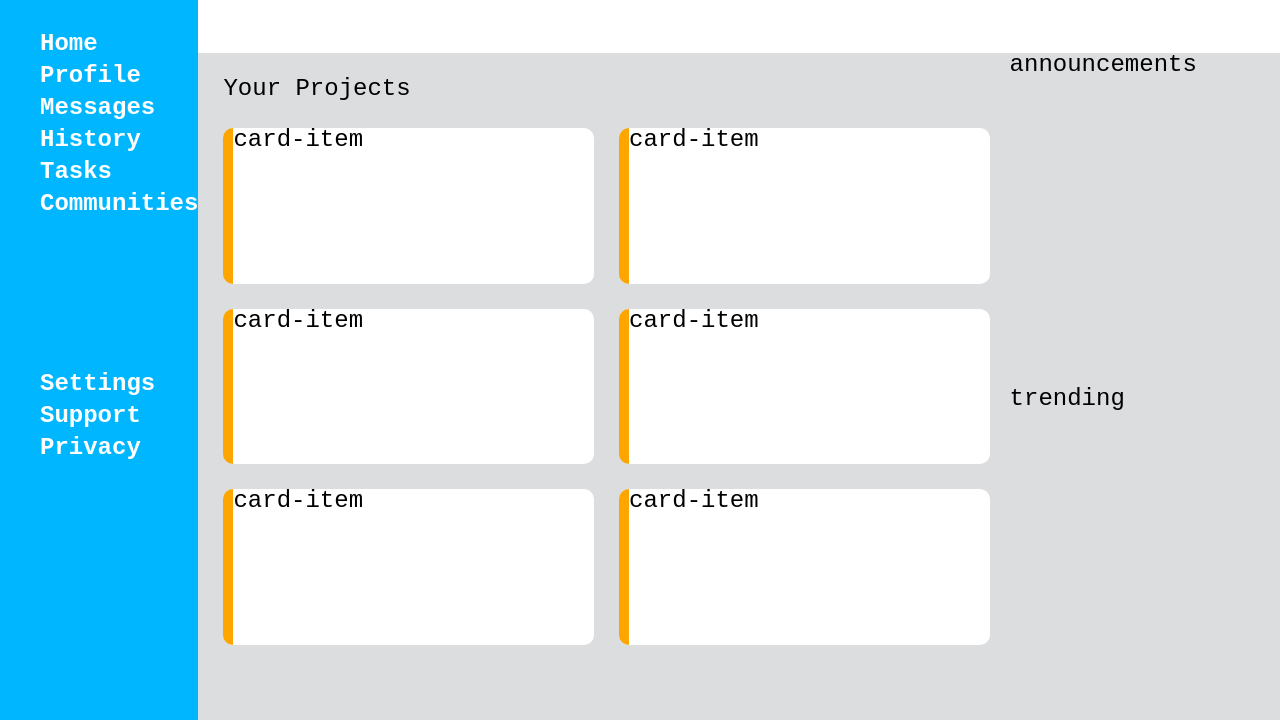
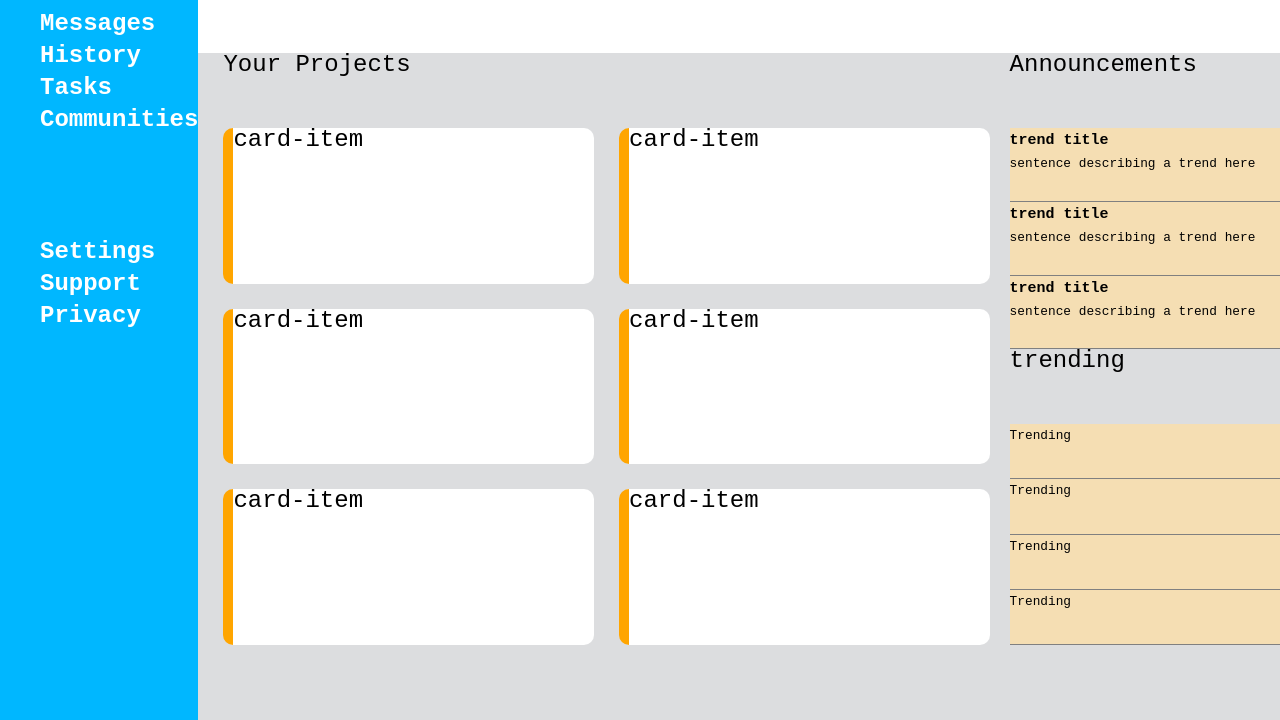
Before and after one commit to SMarcel389/admin, a plain HTML site: page index.html in a window 1280 px wide. Shown: the part 80-800 px from the top of the page. Drawn offline with Linux system fonts and the light colour scheme.

Commit message:
layout of <main> done

```diff
--- a/index.html
+++ b/index.html
@@ -34,8 +34,30 @@
             <div class="card-item">card-item</div>
             <div class="card-item">card-item</div>
         </div>
-        <div class="announcements"> announcements</div>
-        <div class="trending">trending</div>
+        <div class="announcements">
+            <p>Announcements</p>
+            <div class="announcement">
+                <h3>trend title</h3>
+                <p>sentence describing a trend here</p>
+            </div>
+            <div class="announcement">
+                <h3>trend title</h3>
+                <p>sentence describing a trend here</p>
+            </div>
+            <div class="announcement">
+                <h3>trend title</h3>
+                <p>sentence describing a trend here</p>
+            </div>
+
+        </div>
+
+        <div class="trending">
+            <p>trending</p>
+            <div class="trend">Trending</div>
+            <div class="trend">Trending</div>
+            <div class="trend">Trending</div>
+            <div class="trend">Trending</div>
+        </div>
 
     </main>
 </body>
--- a/style.css
+++ b/style.css
@@ -1,3 +1,4 @@
+*{margin: 0}
 body {
     margin: 0px;
     height: 100vh;
@@ -33,10 +34,11 @@ body > main{
 
     display: grid;
     grid-template-columns: 3fr 1fr;
+    grid-template-rows: 1fr 1fr 75px;
 }
 
 .your-projects {
-    grid-row: 1 / 3;
+    grid-row: 1 / 4;
     padding: 0px 20px 75px 25px;
 
     display: grid;
@@ -60,5 +62,17 @@ body > main{
 }
 
 .announcements,.trending{
-    grid-column: 2/3;
+    display: grid;
+    grid-template-rows: 75px 1fr;
+    grid-auto-rows: 1fr;
 }
+
+.announcement,.trend{
+    background-color: wheat;
+    border-bottom: 1px solid gray;
+    font-size: 0.8rem;
+
+}
+.announcements>p{
+
+}
```
Lines whose indentation alone changed are shown as unchanged.
